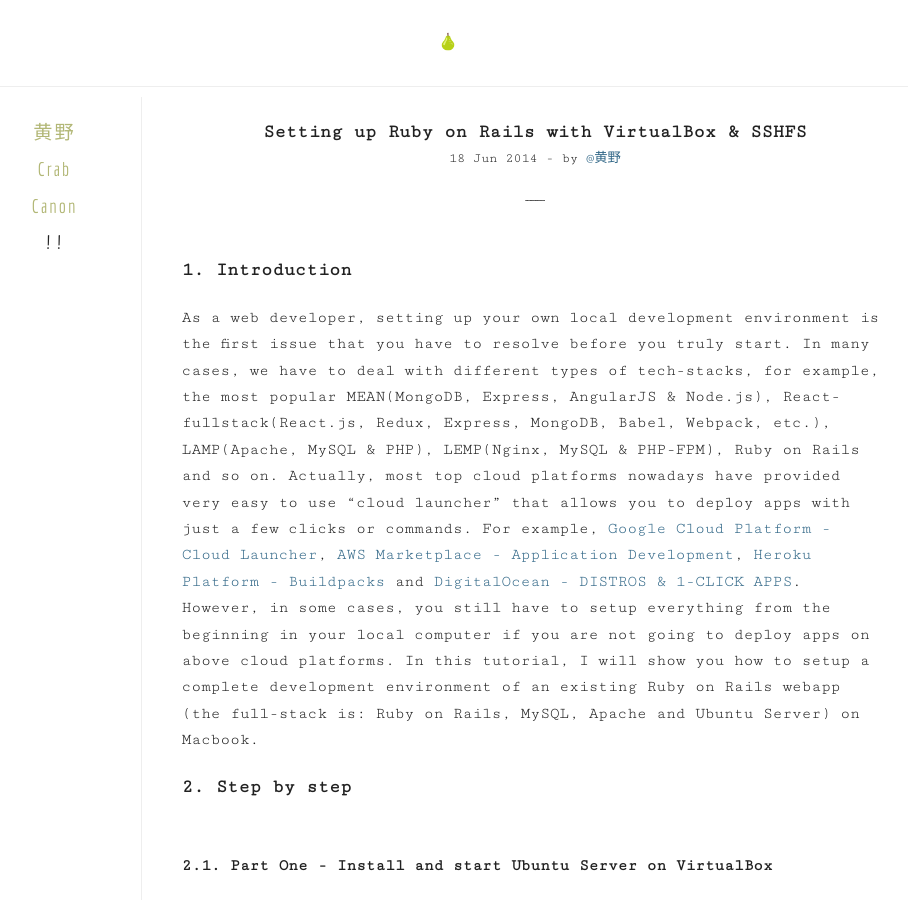
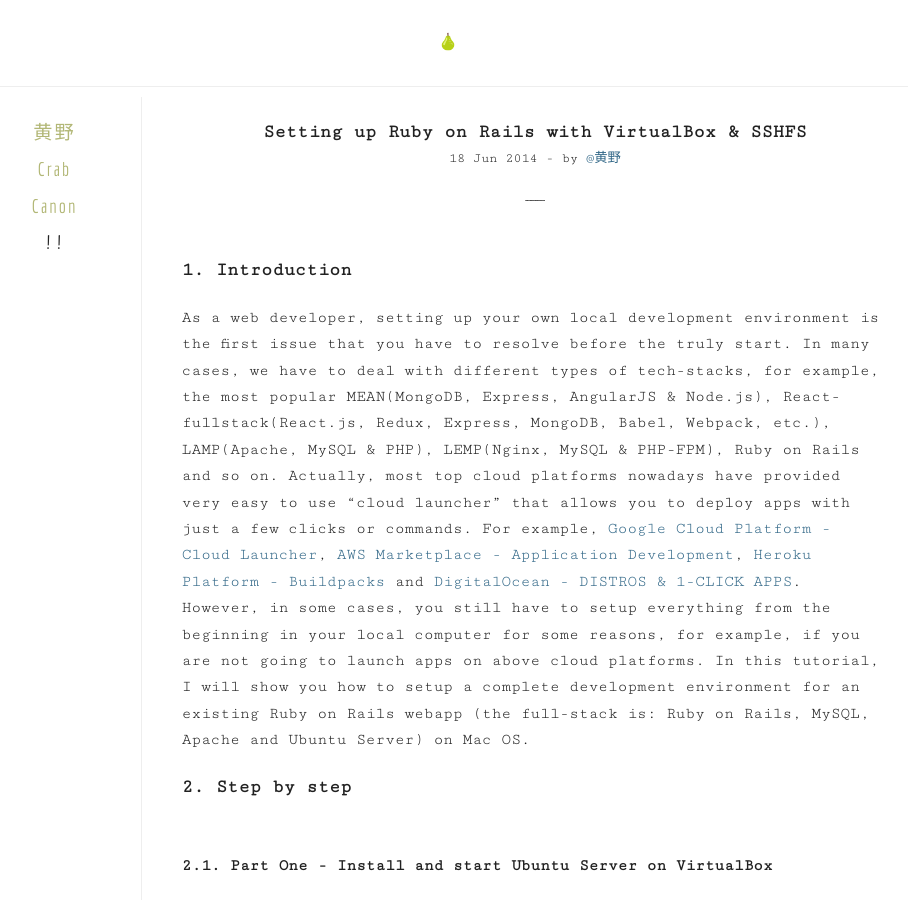
Before and after one commit to crabcanon/crabcanon.github.com, a Jekyll site: the page built from _posts/2014-06-18-setting-up-ruby-on-rails-with-virtualbox-sshfs.md, in a window 1280 px wide and 900 px high. Shown: the whole window, without its empty margins (192-1100 px from the left). Built offline with Jekyll 4.4.1, drawn with Linux system fonts in a browser that asks for light colours; comment, search, counter and statistics services are not loaded.

Commit message:
Update Blog

```diff
--- a/_posts/2014-06-18-setting-up-ruby-on-rails-with-virtualbox-sshfs.md
+++ b/_posts/2014-06-18-setting-up-ruby-on-rails-with-virtualbox-sshfs.md
@@ -8,7 +8,7 @@ tags: [Ubuntu Server, Ruby on Rails, MySQL, VirtualBox, SSHFS]
 
 ###1. Introduction
 
-As a web developer, setting up your own local development environment is the first issue that you have to resolve before you truly start. In many cases, we have to deal with different types of tech-stacks, for example, the most popular MEAN(MongoDB, Express, AngularJS & Node.js), React-fullstack(React.js, Redux, Express, MongoDB, Babel, Webpack, etc.), LAMP(Apache, MySQL & PHP), LEMP(Nginx, MySQL & PHP-FPM), Ruby on Rails and so on. Actually, most top cloud platforms nowadays have provided very easy to use "cloud launcher" that allows you to deploy apps with just a few clicks or commands. For example, [Google Cloud Platform - Cloud Launcher](https://cloud.google.com/launcher/?cat=INFRASTRUCTURE), [AWS Marketplace - Application Development](https://aws.amazon.com/marketplace/b/2649279011/ref=gtw_navlft_node_2649279011?page=1&category=2649279011), [Heroku Platform - Buildpacks](https://elements.heroku.com/buildpacks) and [DigitalOcean - DISTROS & 1-CLICK APPS](https://www.digitalocean.com/features/one-click-apps/). However, in some cases, you still have to setup everything from the beginning in your local computer if you are not going to deploy apps on above cloud platforms. In this tutorial, I will show you how to setup a complete development environment of an existing Ruby on Rails webapp (the full-stack is: Ruby on Rails, MySQL, Apache and Ubuntu Server) on Macbook.
+As a web developer, setting up your own local development environment is the first issue that you have to resolve before the truly start. In many cases, we have to deal with different types of tech-stacks, for example, the most popular MEAN(MongoDB, Express, AngularJS & Node.js), React-fullstack(React.js, Redux, Express, MongoDB, Babel, Webpack, etc.), LAMP(Apache, MySQL & PHP), LEMP(Nginx, MySQL & PHP-FPM), Ruby on Rails and so on. Actually, most top cloud platforms nowadays have provided very easy to use "cloud launcher" that allows you to deploy apps with just a few clicks or commands. For example, [Google Cloud Platform - Cloud Launcher](https://cloud.google.com/launcher/?cat=INFRASTRUCTURE), [AWS Marketplace - Application Development](https://aws.amazon.com/marketplace/b/2649279011/ref=gtw_navlft_node_2649279011?page=1&category=2649279011), [Heroku Platform - Buildpacks](https://elements.heroku.com/buildpacks) and [DigitalOcean - DISTROS & 1-CLICK APPS](https://www.digitalocean.com/features/one-click-apps/). However, in some cases, you still have to setup everything from the beginning in your local computer for some reasons, for example, if you are not going to launch apps on above cloud platforms. In this tutorial, I will show you how to setup a complete development environment for an existing Ruby on Rails webapp (the full-stack is: Ruby on Rails, MySQL, Apache and Ubuntu Server) on Mac OS.
 
 
 ###2. Step by step
```
